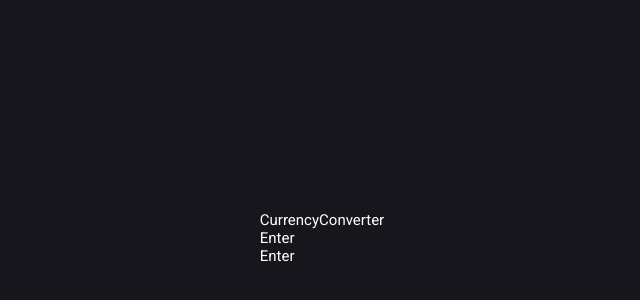
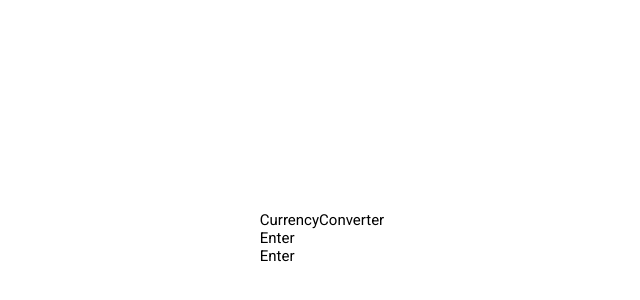
Before and after one commit to maxcore25/next-crypto-dashboard-draft, a Next.js app: page / in a window 1280 px wide. Shown: the part 162-462 px from the top of the page, without its empty margins (318-958 px from the left). Built offline with nearby package versions, Linux system fonts and the light colour scheme.

Commit message:
Background Color Changed

```diff
--- a/styles/globals.scss
+++ b/styles/globals.scss
@@ -13,8 +13,9 @@
   --grid-column-amount: 4;
   --border-radius-1: 12px;
   --accent-clr: #2f8af5;
-  --text-clr: #fff;
-  --bg-lvl-1-clr: #16161c;
+  --text-clr: #000;
+  --bg-lvl-1-clr: #fff;
+  // --bg-lvl-1-clr: #16161c;
   --primary-font: 'Roboto', sans-serif;
   scroll-behavior: smooth;
 }
```
